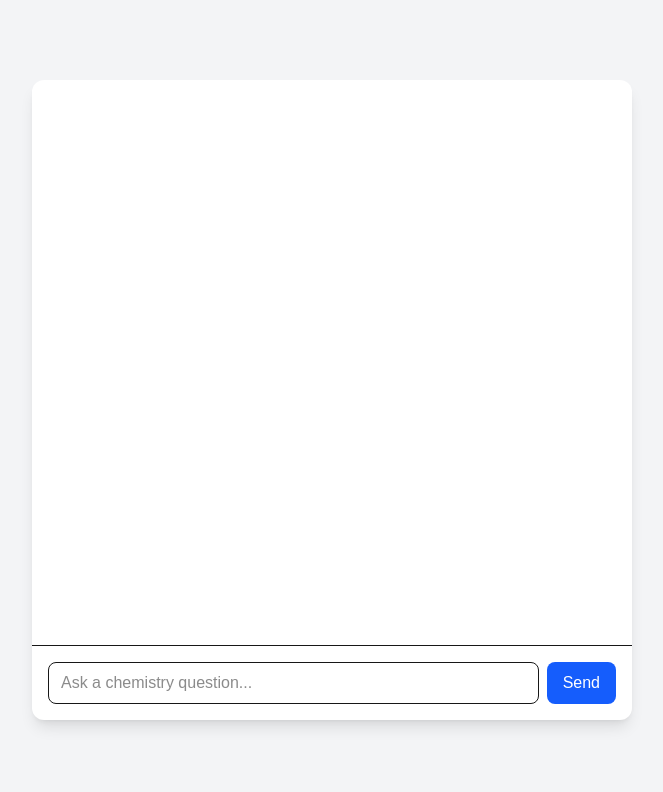
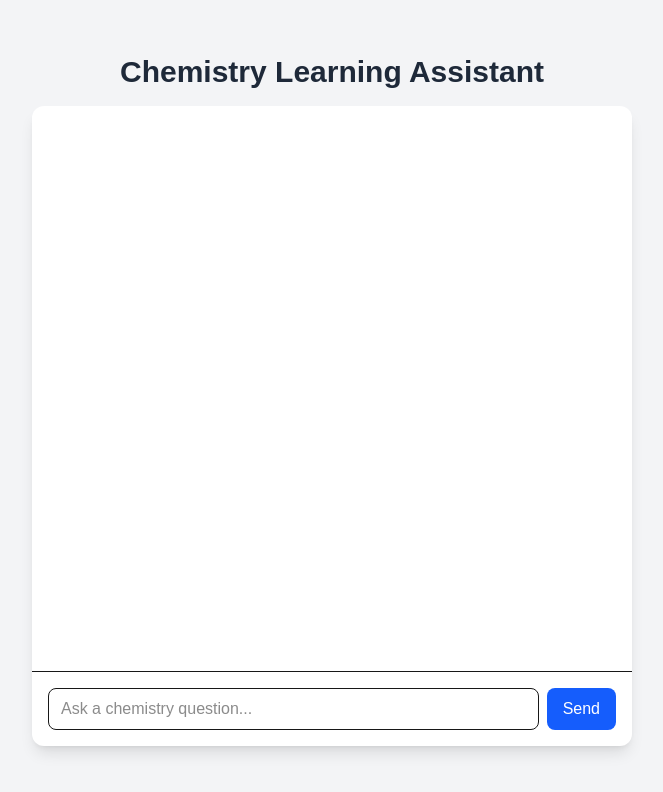
Before and after one commit to Topdev098/learning-assistant, a Next.js app in the folder chemistry-assistant/: page / in a window 1280 px wide. Shown: the top 792 px of the page, without its empty margins (308-971 px from the left). Built offline with nearby package versions, Linux system fonts and the light colour scheme.

Commit message:
feat: chatbot title

```diff
--- a/chemistry-assistant/app/page.tsx
+++ b/chemistry-assistant/app/page.tsx
@@ -5,7 +5,13 @@
 
 export default function Home() {
   return (
-    <main className="h-screen bg-gray-100 flex justify-center items-center">
+    <main className="h-screen bg-gray-100 flex flex-col justify-center items-center gap-4">
+      {/* Title */}
+      <h1 className="text-3xl font-bold text-gray-800">
+        Chemistry Learning Assistant
+      </h1>
+
+      {/* Chat Box */}
       <ChatBox />
     </main>
   );
```
